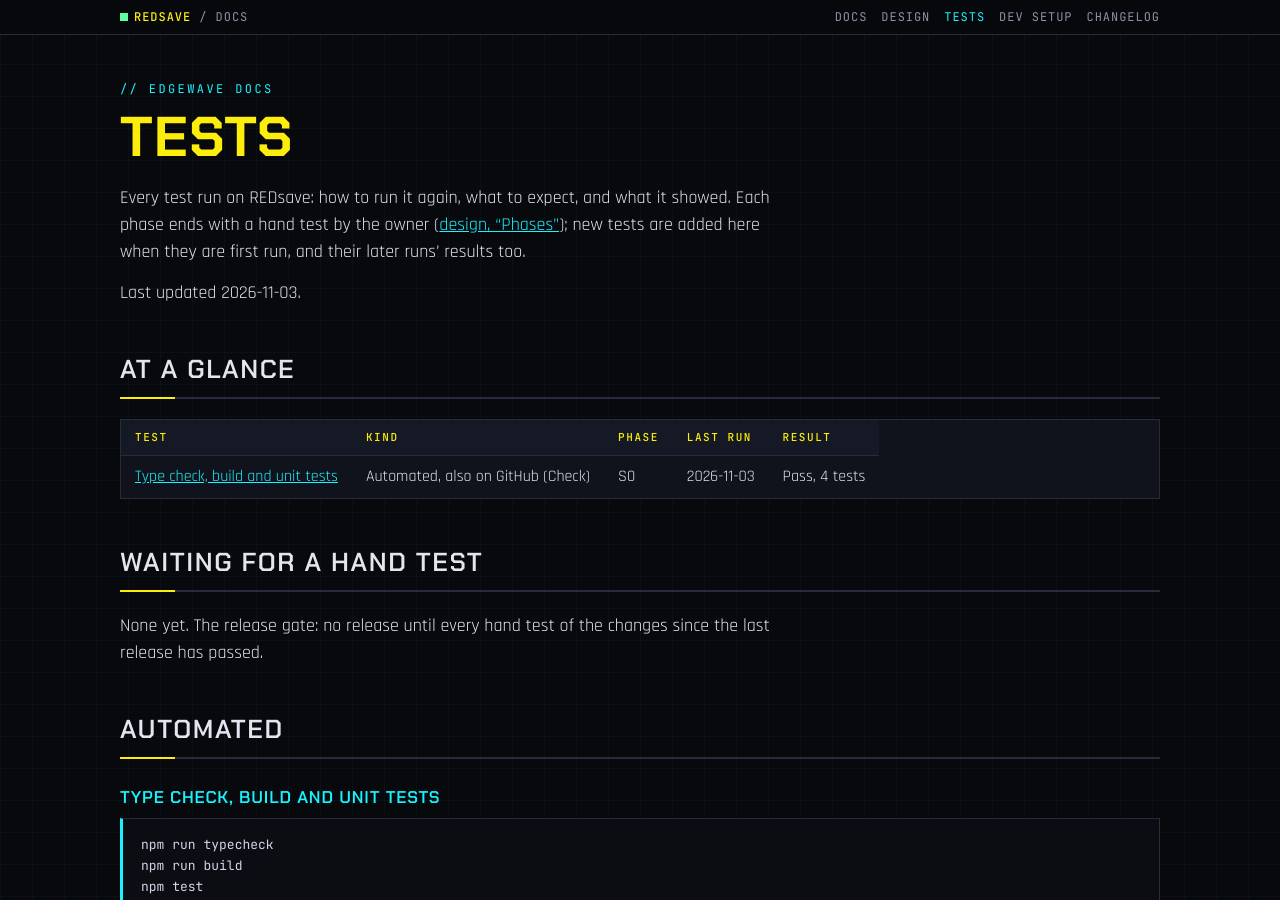
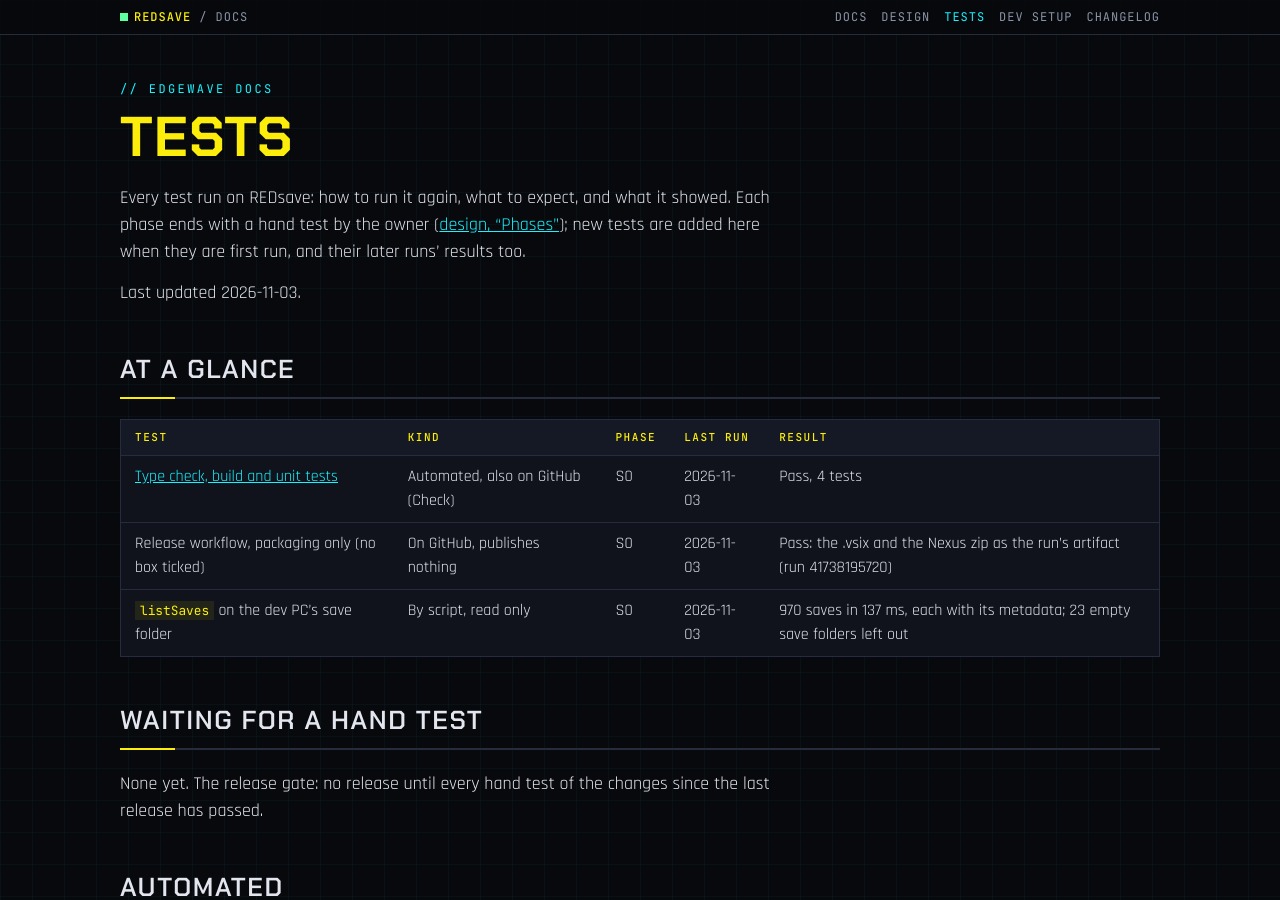
Before and after one commit to Edgemodders/REDsave, a Jekyll site: the page built from docs/testing.md, in a window 1280 px wide and 900 px high. Built offline with Jekyll 4.4.1, drawn with Linux system fonts in a browser that asks for light colours.

Commit message:
Tests: the packaging-only Release run and listSaves on the dev PC's saves
Co-Authored-By: Claude Opus 5.5 <noreply@anthropic.com>

```diff
--- a/docs/testing.md
+++ b/docs/testing.md
@@ -13,6 +13,8 @@ Last updated 2026-11-03.
 | Test | Kind | Phase | Last run | Result |
 |---|---|---|---|---|
 | [Type check, build and unit tests](#type-check-build-and-unit-tests) | Automated, also on GitHub (Check) | S0 | 2026-11-03 | Pass, 4 tests |
+| Release workflow, packaging only (no box ticked) | On GitHub, publishes nothing | S0 | 2026-11-03 | Pass: the .vsix and the Nexus zip as the run's artifact (run 41738195720) |
+| `listSaves` on the dev PC's save folder | By script, read only | S0 | 2026-11-03 | 970 saves in 137 ms, each with its metadata; 23 empty save folders left out |
 
 ## Waiting for a hand test
 
```
